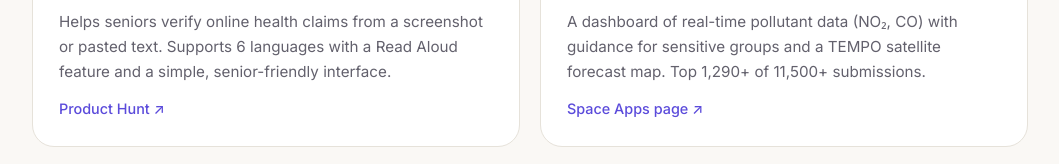
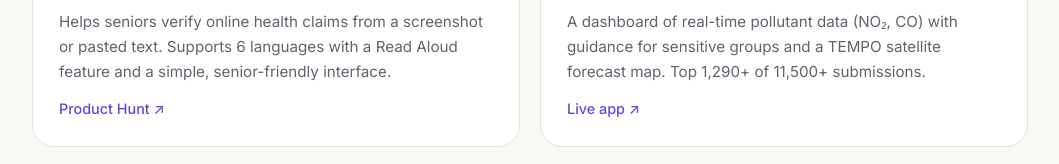
Before and after one commit to SSM2-9/Portfolio, a plain HTML site: page index.html in a window 1280 px wide. Shown: the part 1465-1629 px from the top of the page, without its empty margins (110-1169 px from the left). Drawn offline with Linux system fonts and the light colour scheme.

Commit message:
Add 'Project Airflow' project entry with live link
Added a new project entry for 'Project Airflow' with a link to the live app.

```diff
--- a/index.html
+++ b/index.html
@@ -108,7 +108,7 @@ footer{text-align:center;color:var(--muted);font-size:.85rem;padding:36px 0 40px
 <article class="card"><span class="badge">#11 on Product Hunt</span><h3>Elder Care Check</h3><div class="meta">Nov 2025 · AI app</div>
 <p>Helps seniors verify online health claims from a screenshot or pasted text. Supports 6 languages with a Read Aloud feature and a simple, senior-friendly interface.</p><div class="links"><a href="https://www.producthunt.com/products/elder-care-check" target="_blank" rel="noopener">Product Hunt ↗</a></div></article>
 <article class="card"><span class="badge">Global Nominee 2025</span><h3>Project Airflow</h3><div class="meta">Oct 2025 · NASA Space Apps</div>
-<p>A dashboard of real-time pollutant data (NO₂, CO) with guidance for sensitive groups and a TEMPO satellite forecast map. Top 1,290+ of 11,500+ submissions.</p><div class="links"><a href="https://www.spaceappschallenge.org/2025/find-a-team/airflow/?tab=project" target="_blank" rel="noopener">Space Apps page ↗</a></div></article>
+<p>A dashboard of real-time pollutant data (NO₂, CO) with guidance for sensitive groups and a TEMPO satellite forecast map. Top 1,290+ of 11,500+ submissions.</p><div class="links"><a href="https://shaistha-shaik.vercel.app/airflow/prototype/" target="_blank" rel="noopener">Live app ↗</a></div></article>
 <article class="card"><h3>The Birth Gap</h3><div class="meta">Jul 2025 · Kode With Klossy · Tableau</div>
 <p>A data project on how geography, gender inequality and access to education and healthcare decide whether a woman survives childbirth, and why these deaths are preventable.</p><div class="links"><a href="https://public.tableau.com/app/profile/group.c3.ds.2025.3.1/viz/CAPSTONEPROJECT_17538015048050/Dashboard1" target="_blank" rel="noopener">Tableau dashboard ↗</a></div></article>
 <article class="card"><h3>Headstarter AI Projects</h3><div class="meta">Jul–Sep 2024 · Firebase</div>
```
